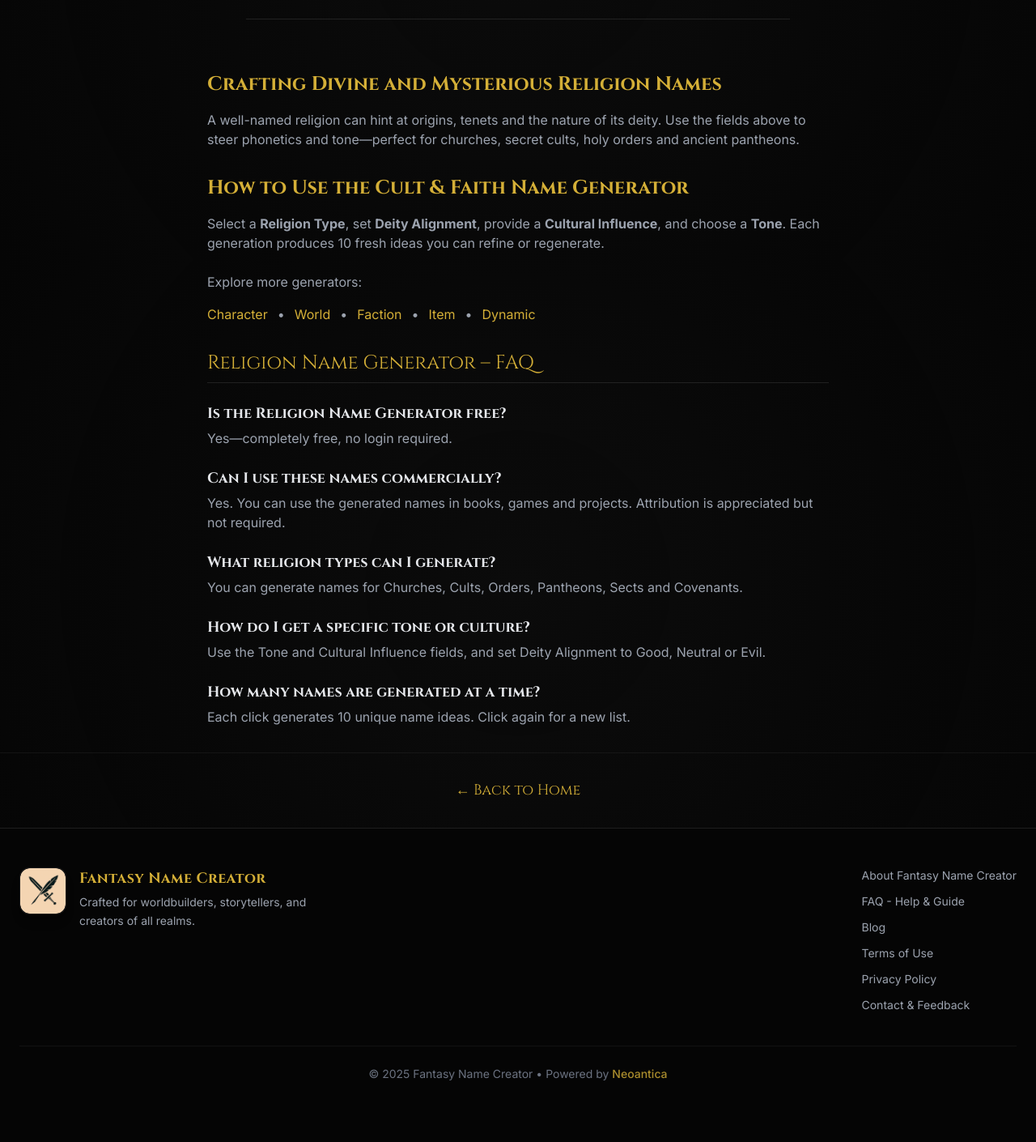
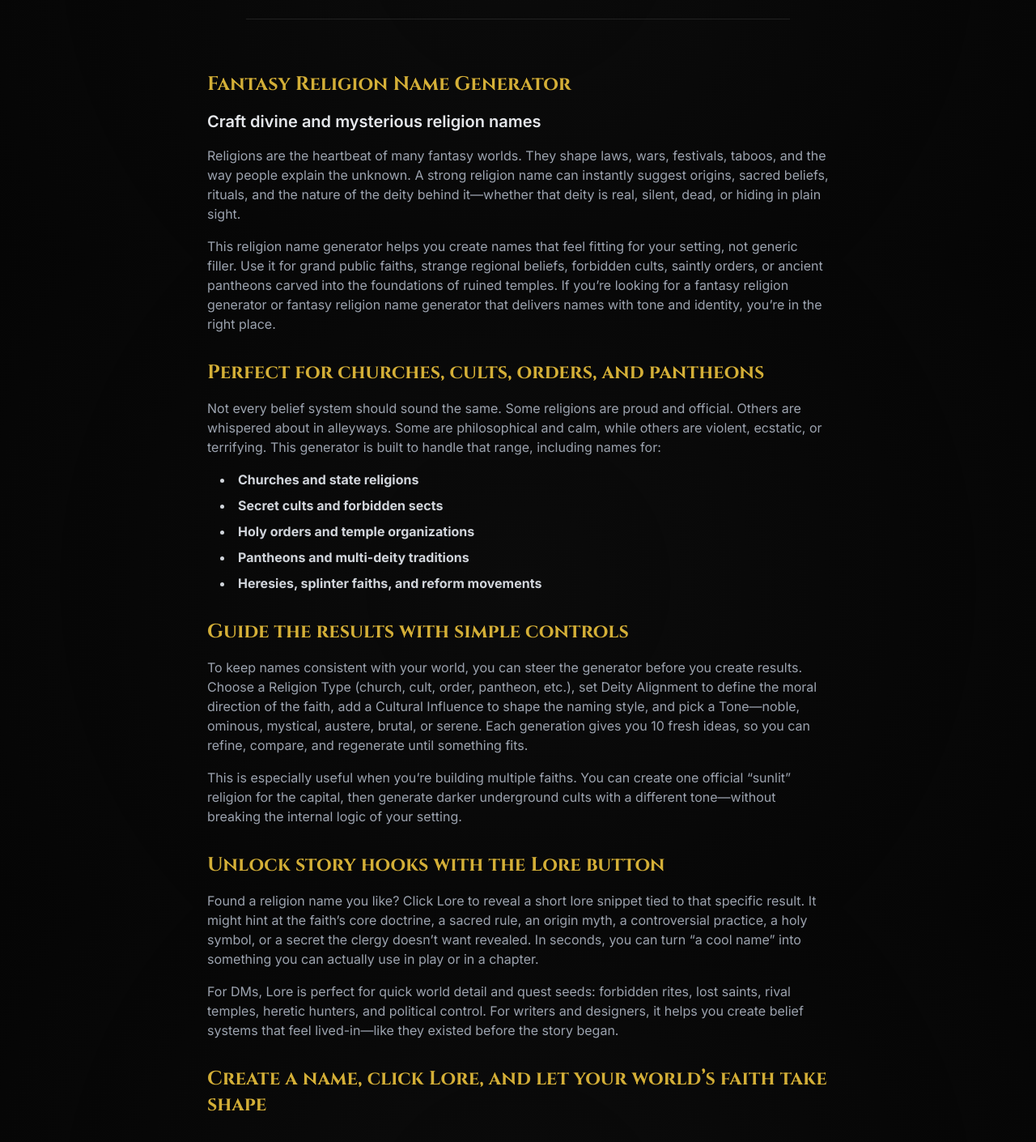
Before and after one commit to JiriTill/fantasytools, a React (Vite) app in the folder client/: page /religion in a window 1280 px wide. Shown: the part 1280-2690 px from the top of the page at 81% size. Before the commit the page ends 2664 px from the top, so only its background shows below. Built offline with nearby package versions, Linux system fonts and the light colour scheme.

Commit message:
Update Religion page SEO content and add RelatedGenerators

```diff
--- a/client/src/pages/Religion.jsx
+++ b/client/src/pages/Religion.jsx
@@ -6,6 +6,7 @@ import ShareGeneratedName from '../components/ShareGeneratedName';
 import Footer from '../components/Footer';
 import AmazonAffiliate from '../components/AmazonAffiliate';
 import SingleAffiliateBox from '../components/SingleAffiliateBox';
+import RelatedGenerators from '../components/RelatedGenerators';
 
 export default function Religion() {
   const [form, setForm] = useState({
@@ -304,27 +305,56 @@ Rules:
           {/* SEO content block + internal links */}
           <div className="w-full max-w-3xl text-left space-y-8 text-gray-400">
             <div className="prose prose-invert max-w-none">
-              <h2 className="text-fantasy-gold text-2xl font-bold mb-4">Crafting Divine and Mysterious Religion Names</h2>
-              <p>
-                A well-named religion can hint at origins, tenets and the nature of its deity. Use the fields above to steer phonetics and tone—perfect for churches, secret cults, holy orders and ancient pantheons.
+              <h2 className="text-fantasy-gold text-2xl font-bold mb-4">Fantasy Religion Name Generator</h2>
+              <p className="text-xl text-gray-200 mb-4 font-semibold">Craft divine and mysterious religion names</p>
+
+              <p className="mb-4">
+                Religions are the heartbeat of many fantasy worlds. They shape laws, wars, festivals, taboos, and the way people explain the unknown. A strong religion name can instantly suggest origins, sacred beliefs, rituals, and the nature of the deity behind it—whether that deity is real, silent, dead, or hiding in plain sight.
               </p>
 
-              <h2 className="text-fantasy-gold text-2xl font-bold mt-8 mb-4">How to Use the Cult & Faith Name Generator</h2>
-              <p>
-                Select a <strong>Religion Type</strong>, set <strong>Deity Alignment</strong>, provide a <strong>Cultural Influence</strong>, and choose a <strong>Tone</strong>. Each generation produces 10 fresh ideas you can refine or regenerate.
+              <p className="mb-4">
+                This religion name generator helps you create names that feel fitting for your setting, not generic filler. Use it for grand public faiths, strange regional beliefs, forbidden cults, saintly orders, or ancient pantheons carved into the foundations of ruined temples. If you’re looking for a fantasy religion generator or fantasy religion name generator that delivers names with tone and identity, you’re in the right place.
               </p>
 
-              <p className="mt-6">
-                Explore more generators:
-                <div className="flex flex-wrap gap-3 mt-4">
-                  <Link className="text-fantasy-gold hover:underline" to="/character">Character</Link> •
-                  <Link className="text-fantasy-gold hover:underline" to="/world">World</Link> •
-                  <Link className="text-fantasy-gold hover:underline" to="/faction">Faction</Link> •
-                  <Link className="text-fantasy-gold hover:underline" to="/item">Item</Link> •
-                  <Link className="text-fantasy-gold hover:underline" to="/dynamic">Dynamic</Link>
-                </div>
+              <h2 className="text-fantasy-gold text-2xl font-bold mt-8 mb-4">Perfect for churches, cults, orders, and pantheons</h2>
+
+              <p className="mb-4">
+                Not every belief system should sound the same. Some religions are proud and official. Others are whispered about in alleyways. Some are philosophical and calm, while others are violent, ecstatic, or terrifying. This generator is built to handle that range, including names for:
               </p>
+
+              <ul className="list-disc list-inside mb-4 ml-4 space-y-2 text-gray-300">
+                <li><strong>Churches and state religions</strong></li>
+                <li><strong>Secret cults and forbidden sects</strong></li>
+                <li><strong>Holy orders and temple organizations</strong></li>
+                <li><strong>Pantheons and multi-deity traditions</strong></li>
+                <li><strong>Heresies, splinter faiths, and reform movements</strong></li>
+              </ul>
+
+              <h2 className="text-fantasy-gold text-2xl font-bold mt-8 mb-4">Guide the results with simple controls</h2>
+
+              <p className="mb-4">
+                To keep names consistent with your world, you can steer the generator before you create results. Choose a Religion Type (church, cult, order, pantheon, etc.), set Deity Alignment to define the moral direction of the faith, add a Cultural Influence to shape the naming style, and pick a Tone—noble, ominous, mystical, austere, brutal, or serene. Each generation gives you 10 fresh ideas, so you can refine, compare, and regenerate until something fits.
+              </p>
+
+              <p className="mb-4">
+                This is especially useful when you’re building multiple faiths. You can create one official “sunlit” religion for the capital, then generate darker underground cults with a different tone—without breaking the internal logic of your setting.
+              </p>
+
+              <h2 className="text-fantasy-gold text-2xl font-bold mt-8 mb-4">Unlock story hooks with the Lore button</h2>
+
+              <p className="mb-4">
+                Found a religion name you like? Click Lore to reveal a short lore snippet tied to that specific result. It might hint at the faith’s core doctrine, a sacred rule, an origin myth, a controversial practice, a holy symbol, or a secret the clergy doesn’t want revealed. In seconds, you can turn “a cool name” into something you can actually use in play or in a chapter.
+              </p>
+
+              <p className="mb-4">
+                For DMs, Lore is perfect for quick world detail and quest seeds: forbidden rites, lost saints, rival temples, heretic hunters, and political control. For writers and designers, it helps you create belief systems that feel lived-in—like they existed before the story began.
+              </p>
+
+              <h2 className="text-fantasy-gold text-2xl font-bold mt-8 mb-4">Create a name, click Lore, and let your world’s faith take shape</h2>
             </div>
+
+            {/* Related Generators Block */}
+            <RelatedGenerators current="/religion" />
 
             {/* VISIBLE FAQ (must match JSON-LD above) */}
             <section id="faq" className="mt-10">
```
